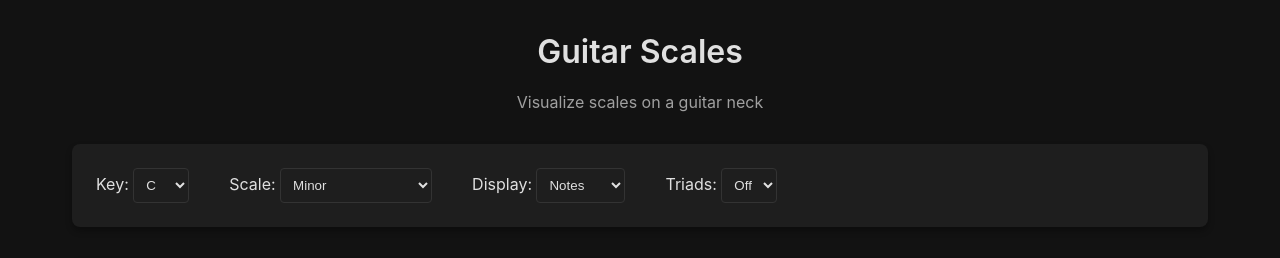
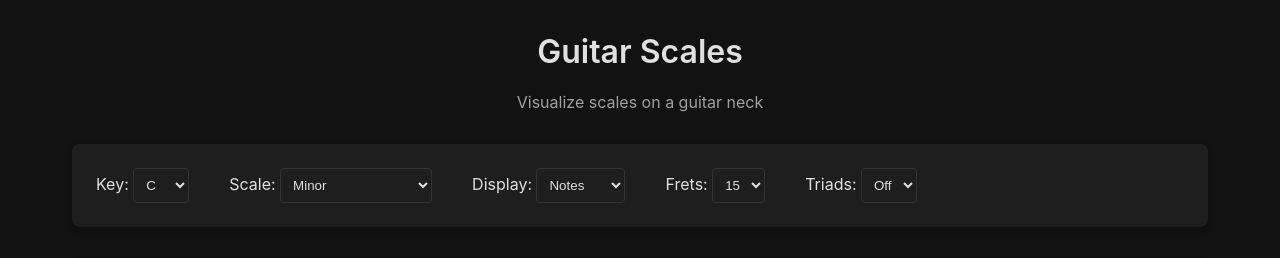
Before and after one commit to pgaard/guitarscales, a React (Vite) app: page / in a window 1280 px wide. Shown: the top 258 px of the page. Built offline with nearby package versions, Linux system fonts and the light colour scheme.

Commit message:
add fret number option

```diff
--- a/src/components/Fretboard.jsx
+++ b/src/components/Fretboard.jsx
@@ -3,8 +3,7 @@ import './Fretboard.css';
 import { TUNING, getNoteIndex, getNoteFromIndex, getScaleNotes, getIntervalName } from '../utils/musicTheory';
 import { playNote, getNoteFrequency } from '../utils/audioEngine';
 
-const Fretboard = ({ keyNote, scaleType, displayMode, triadNotes }) => {
-  const numFrets = 15;
+const Fretboard = ({ keyNote, scaleType, displayMode, triadNotes, numFrets = 15 }) => {
   const strings = TUNING; // ['E', 'B', 'G', 'D', 'A', 'E']
 
   const scaleNotes = getScaleNotes(keyNote, scaleType);
--- a/src/components/ScaleViewer.jsx
+++ b/src/components/ScaleViewer.jsx
@@ -7,6 +7,7 @@ const ScaleViewer = () => {
   const [scaleType, setScaleType] = useState('minor');
   const [displayMode, setDisplayMode] = useState('notes');
   const [triadRoot, setTriadRoot] = useState('');
+  const [fretCount, setFretCount] = useState(15);
 
   // Reset triad when key or scale changes
   useEffect(() => {
@@ -53,6 +54,15 @@ const ScaleViewer = () => {
         </label>
 
         <label style={labelStyle}>
+          Frets: <select value={fretCount} onChange={(e) => setFretCount(parseInt(e.target.value))}>
+            {[...Array(20)].map((_, i) => {
+              const num = i + 5;
+              return <option key={num} value={num}>{num}</option>
+            })}
+          </select>
+        </label>
+
+        <label style={labelStyle}>
           Triads: <select value={triadRoot} onChange={(e) => setTriadRoot(e.target.value)}>
             <option value="">Off</option>
             {triadOptions.map(note => (
@@ -72,6 +82,7 @@ const ScaleViewer = () => {
           scaleType={scaleType}
           displayMode={displayMode}
           triadNotes={triadNotes}
+          numFrets={fretCount}
         />
       </div>
     </div>
```
